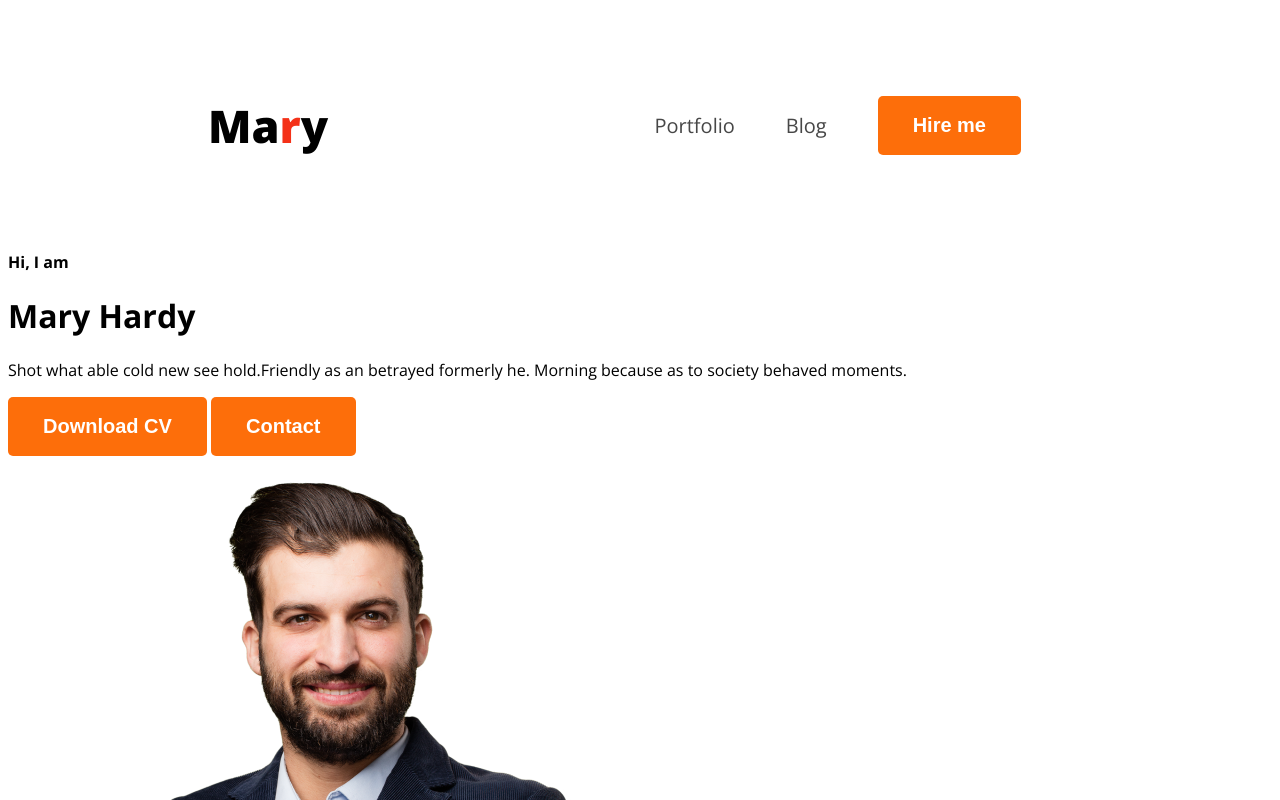
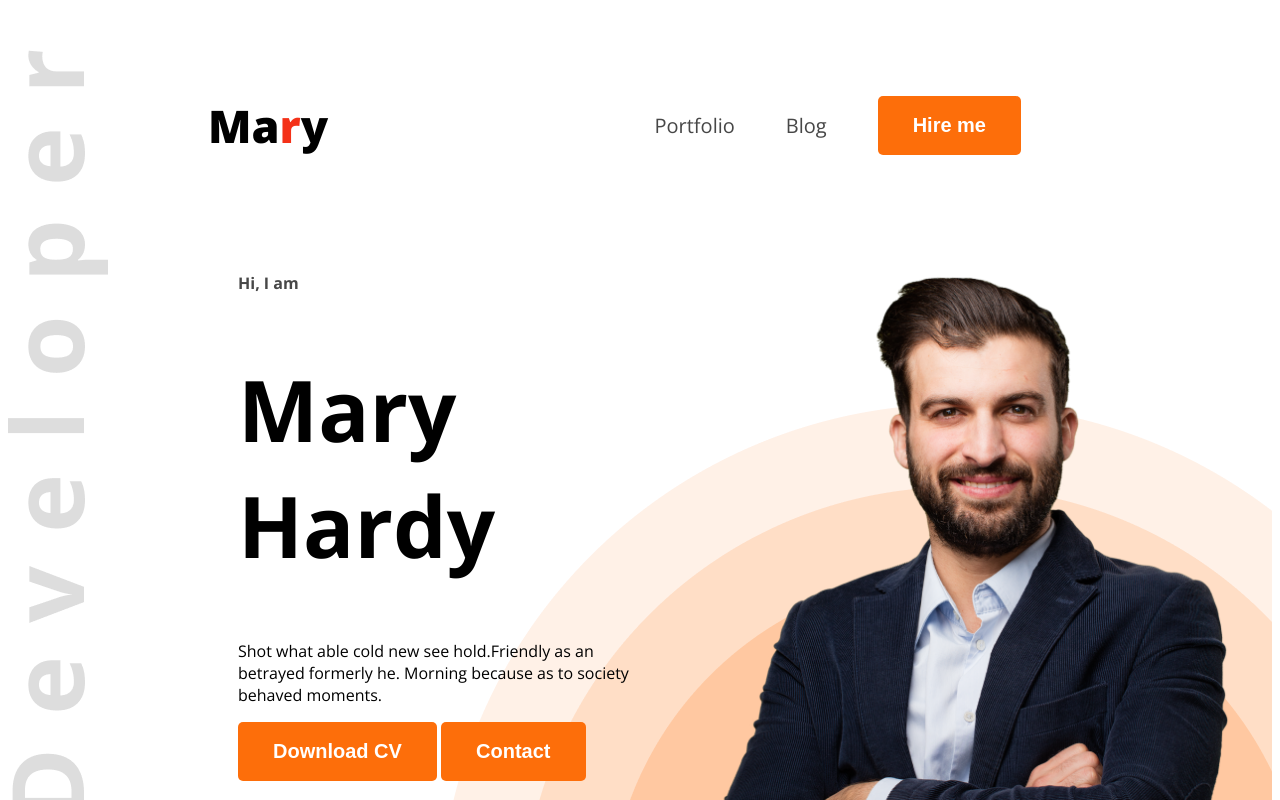
Before and after one commit to mohammedibrahimshawon/Dev-portfolio, a plain HTML site: page index.html in a window 1280 px wide. Shown: the top 800 px of the page. Drawn offline with nearby package versions, Linux system fonts and the light colour scheme.

Commit message:
banner design completed

```diff
--- a/index.html
+++ b/index.html
@@ -9,7 +9,7 @@
 <link href="https://fonts.googleapis.com/css2?family=Open+Sans:ital,wght@0,300..800;1,300..800&display=swap" rel="stylesheet">
     <link rel="stylesheet" href="styles.css/portfolio.css">
 <body class="open-sans-normal">
-    <header>
+    <header class="header">
          <nav>
             <h3 class="nav-title">Ma<span class="text-primary">r</span>y</h3>
             <ul>
@@ -23,7 +23,7 @@
          <div class="banner">
 
             <div class="banner-content">
-                <h4 class="banner-greetings">Hi, I am</h4>
+                <h4 class="banner-greetings dark-2">Hi, I am</h4>
                 <h1 class="banner-title">Mary Hardy</h1>
                 <p class="banner-description">
                     Shot what able cold new see hold.Friendly as an betrayed formerly he. Morning because as to society behaved moments.
@@ -36,7 +36,7 @@
 
 
             </div>
-            <img src="images/hardy.png" alt="">
+            <img class="banner-profile-pic" src="images/hardy.png" alt="">
          </div>
 
     </header>
--- a/styles.css/portfolio.css
+++ b/styles.css/portfolio.css
@@ -11,6 +11,11 @@
 /* shared style */
 .text-primary{
     color:rgba(243, 34, 7, 0.933);
+}
+.header{
+    background-image: url('../images/developer.png'),url(../images/header_bg.png);
+    background-repeat: no-repeat;
+    background-position:top left,bottom right;
 }
 /* nav */
 nav{
@@ -50,6 +55,30 @@ nav ul li{
 nav ul{
     display: flex;
     align-items: center;
+}
+.banner{
+    display: flex;
+    justify-content: space-between;
+    margin: 0 35px 0 230px;
+
+}
+.banner-title{
+    font-weight: bold;
+    font-size: 85px;
+}
+.banner-content{
+    max-width: 580px;
 
 
 }
+
+.banner-gettings{
+    font-size: 45px;
+    font-weight: 600;
+
+}
+.banner-profile-pic{
+    width: 580px;
+
+
+}
```
